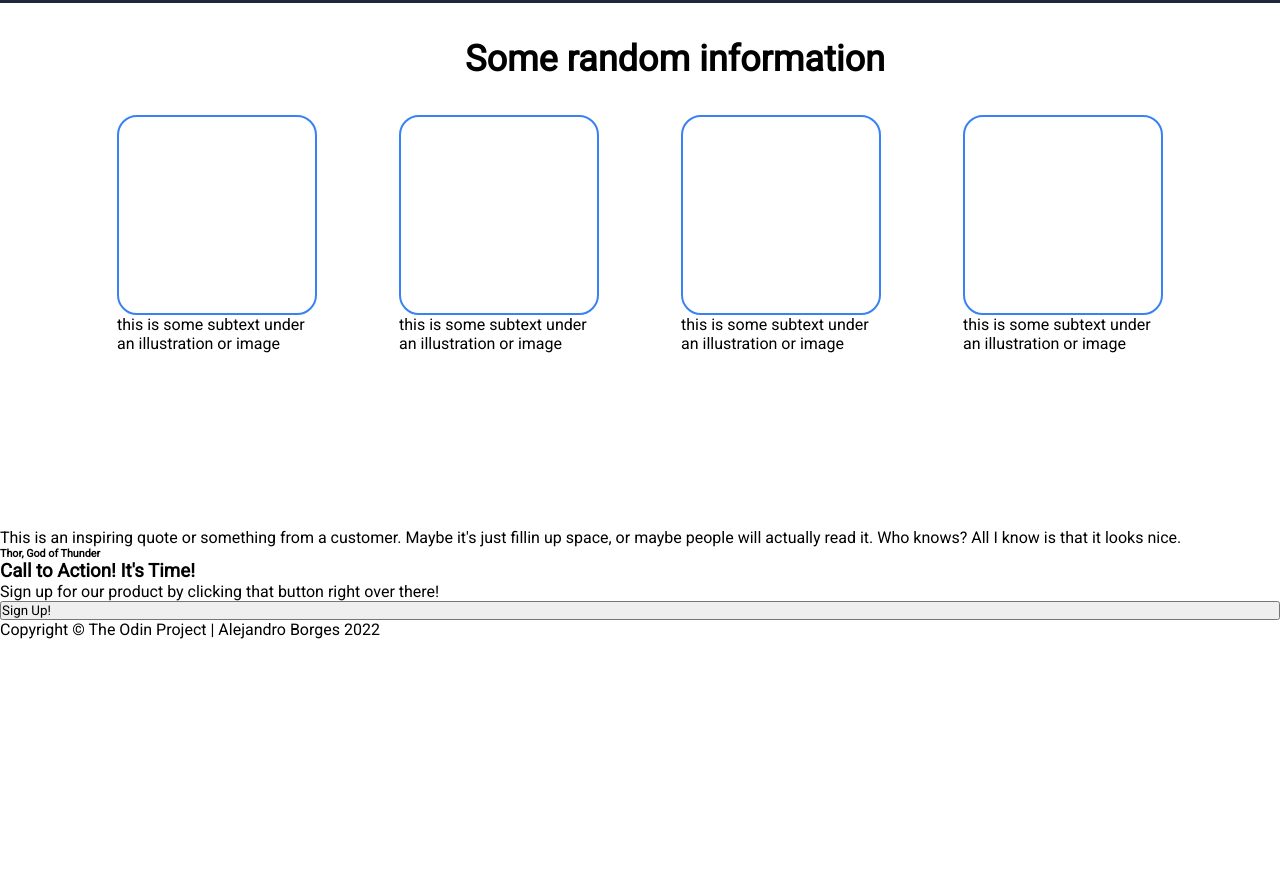
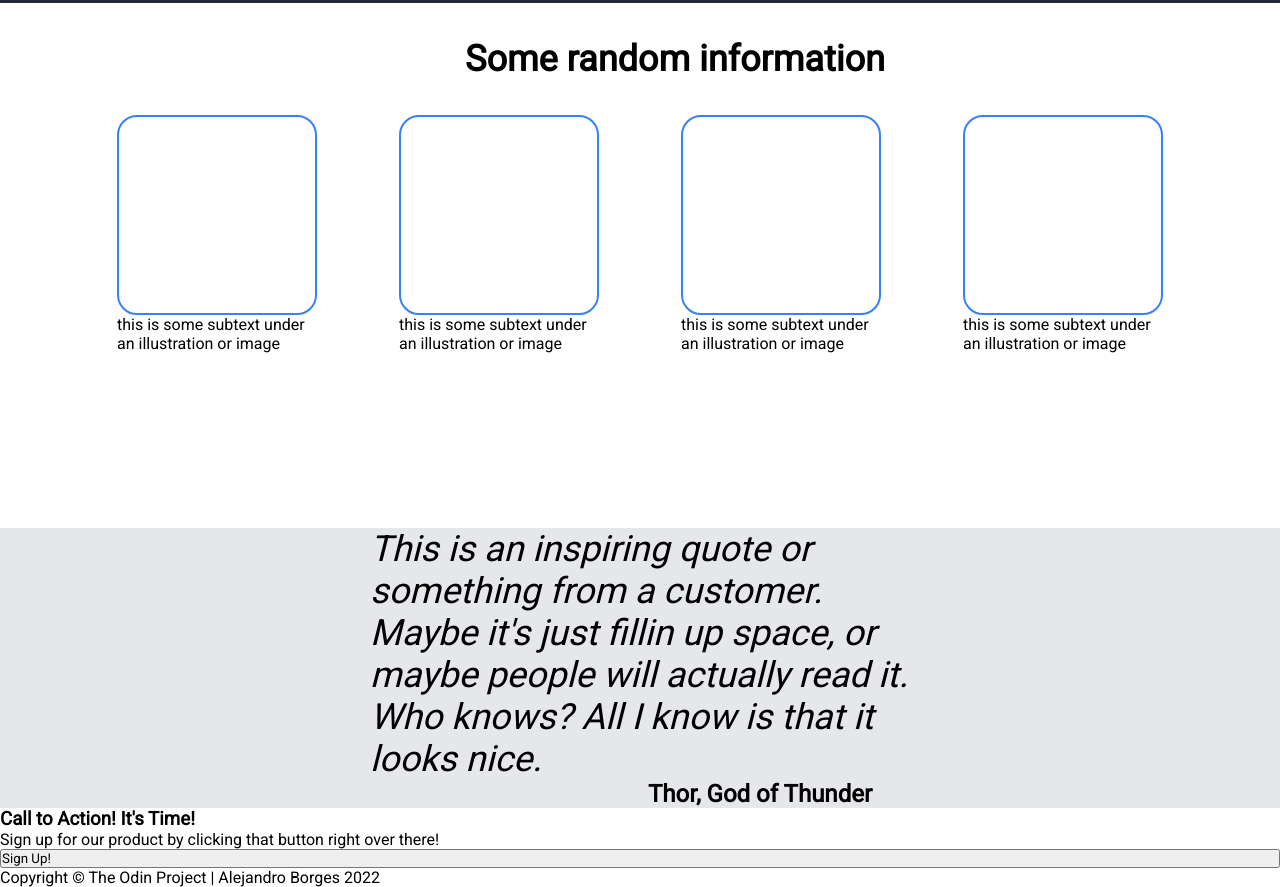
Before and after one commit to AlexdelCarmen/landing-page, a plain HTML site: page index.html in a window 1280 px wide. Shown: the part 401-1288 px from the top of the page. Before the commit the page ends 1040 px from the top, so only its background shows below. Drawn offline with Linux system fonts and the light colour scheme.

Commit message:
Style quote section and improve HTML style tags

```diff
--- a/index.html
+++ b/index.html
@@ -78,7 +78,7 @@
 <!-- Quote container -->
     <div class="quote-container">
         <blockquote class="quote">
-            This is an inspiring quote or something from a customer.  Maybe it's just fillin up space, or maybe people will actually read it.  Who knows? All I know is that it looks nice.
+            <em>This is an inspiring quote or something from a customer.  Maybe it's just fillin up space, or maybe people will actually read it.  Who knows? All I know is that it looks nice.</em>
         </blockquote>
         <h6 class="author">Thor, God of Thunder</h6>
     </div>
--- a/style.css
+++ b/style.css
@@ -123,3 +123,23 @@ html {
     border: #3882f6 2px solid;
     border-radius: 10%;
 }
+
+.quote-container{
+    display: flex;
+    flex-direction: column;
+    align-items: center;
+    justify-content: center;
+    max-width: 100vw;
+    background-color: var(--light-color-3);
+}
+
+.quote{
+    font-size: var(--quote-font-size);
+    font-weight: 100;
+    max-width: 540px;
+}
+
+.author{
+    font-size: var(--header-logo-font-size);
+    margin-left: 240px;
+}
```
